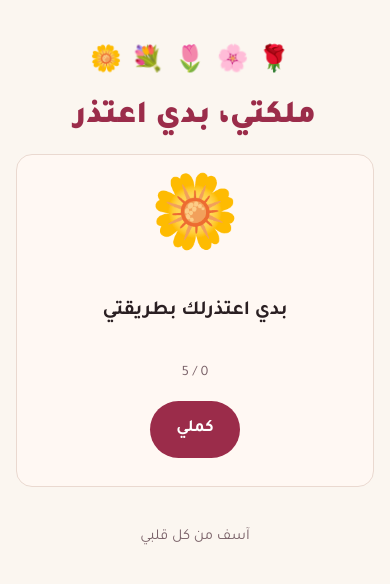
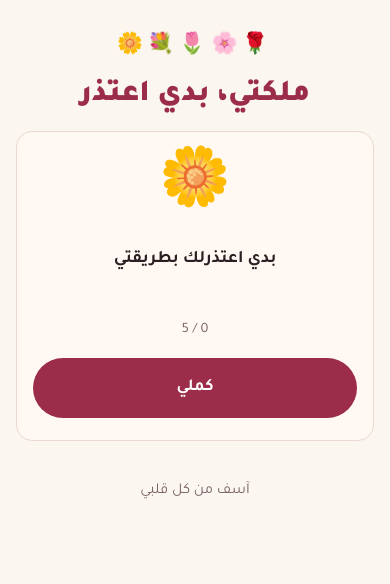
Before and after one commit to TAIMROIAL3/rima, a plain HTML site: page index.html in a window 390 px wide. Drawn offline with Linux system fonts and the light colour scheme.

Commit message:
Make sorry page mobile friendly
Co-Authored-By: Claude Haiku 5.5 <noreply@anthropic.com>

```diff
--- a/index.html
+++ b/index.html
@@ -1,4 +1,5 @@
 <meta charset="utf-8">
+<meta name="viewport" content="width=device-width, initial-scale=1, viewport-fit=cover">
 <title>Sorry my queen</title>
 <meta name="claude:viewport-fit-sides" content="cover">
 <link rel="stylesheet" href="https://fonts.googleapis.com/css2?family=Tajawal:wght@400;700;900&display=swap">
@@ -111,8 +112,11 @@ button {
   color: #fff;
   border: 0;
   border-radius: 999px;
-  padding: 12px 26px;
+  padding: 14px 28px;
+  min-height: 48px;
   cursor: pointer;
+  touch-action: manipulation;
+  -webkit-tap-highlight-color: transparent;
 }
 
 button:focus-visible {
@@ -138,6 +142,34 @@ footer {
   0% { transform: scale(0.6); opacity: 0; }
   70% { transform: scale(1.12); opacity: 1; }
   100% { transform: scale(1); }
+}
+/* Phone layout: bigger touch targets, tighter spacing, nothing wider than the screen */
+@media (max-width: 480px) {
+  body {
+    font-size: 16px;
+    padding-block: 28px;
+  }
+  h1 {
+    font-size: 1.9rem;
+  }
+  .flowers {
+    font-size: 1.3rem;
+    letter-spacing: 0.25em;
+  }
+  .card {
+    padding: 22px 16px;
+  }
+  .bloom {
+    font-size: 3.6rem;
+  }
+  .msg {
+    font-size: 1.1rem;
+    min-height: 4em;
+  }
+  button {
+    width: 100%;
+    font-size: 1.05rem;
+  }
 }
 @media (prefers-reduced-motion: reduce) {
   .flowers span, .bloom.pop { animation: none; }
```
